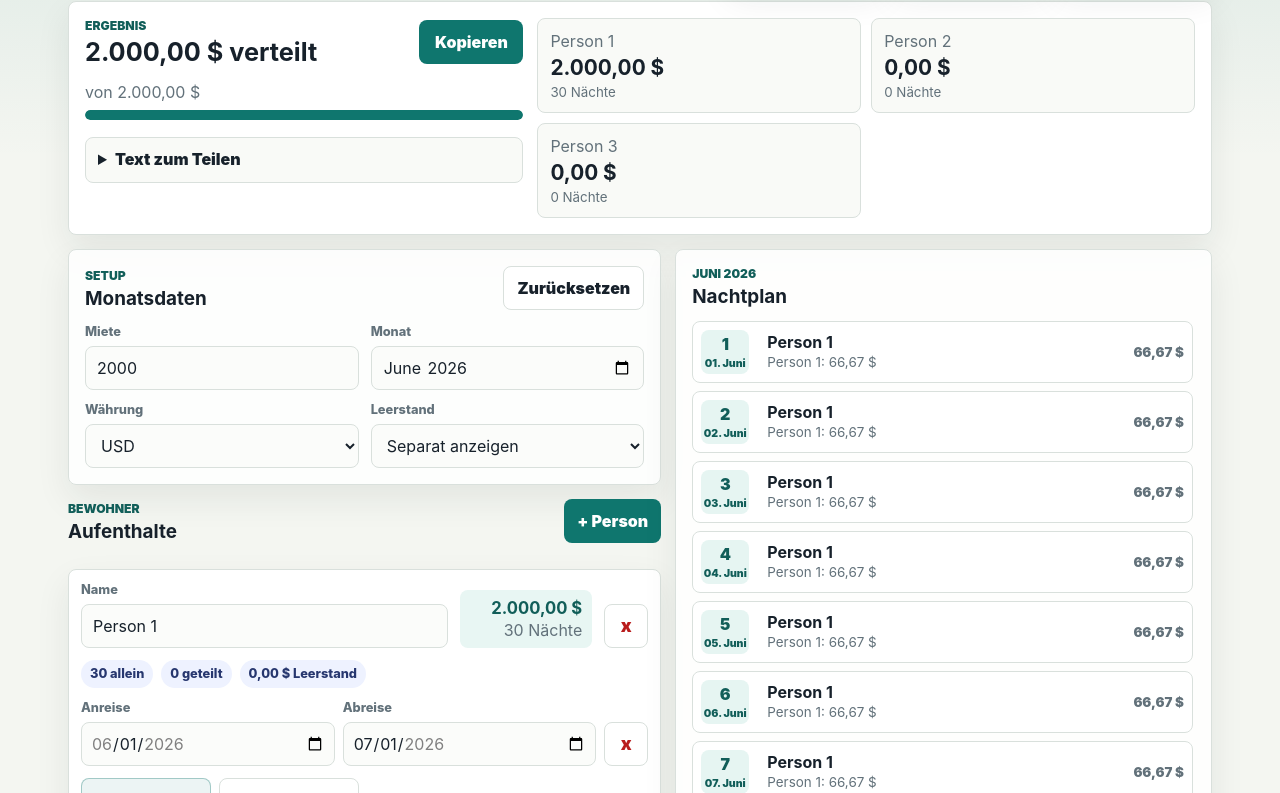
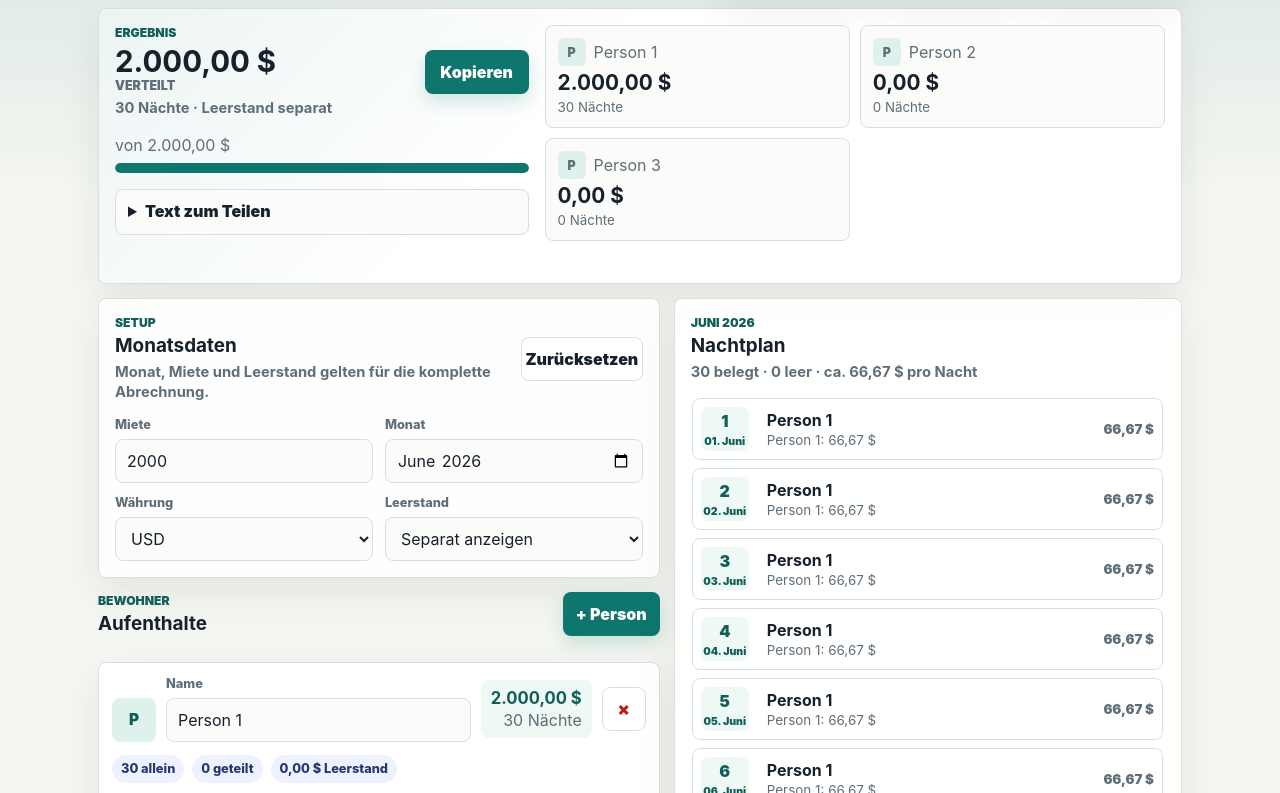
Before and after one commit to N0ahTM/HouseSplit, a website: page index.html in a window 1280 px wide. Shown: the part 121-914 px from the top of the page. Drawn offline with Linux system fonts and the light colour scheme.

Commit message:
Refine frontend with ui ux pro guidance

```diff
--- a/app.js
+++ b/app.js
@@ -185,6 +185,11 @@
     return count === 1 ? "Nacht" : "Nächte";
   }
 
+  function personInitial(name) {
+    const trimmed = typeof name === "string" ? name.trim() : "";
+    return trimmed ? trimmed.slice(0, 1).toUpperCase() : "?";
+  }
+
   function vacancyLabel(calculation) {
     return calculation.emptyNightPolicy === "split_all"
       ? "Leerstand verteilt"
@@ -256,6 +261,7 @@
         <div class="brand-block">
           <p class="eyebrow">HouseSplit</p>
           <h1>Miete nach Nächten teilen</h1>
+          <p class="hero-lede">Anreise zählt als Nacht. Abreise zählt nicht.</p>
         </div>
         <div class="hero-facts" aria-label="Monatsübersicht">
           <div>
@@ -282,6 +288,7 @@
           <div>
             <p class="eyebrow">Setup</p>
             <h2 id="settings-title">Monatsdaten</h2>
+            <p class="section-note">Monat, Miete und Leerstand gelten für die komplette Abrechnung.</p>
           </div>
           <button class="ghost-button" type="button" data-action="reset">Zurücksetzen</button>
         </div>
@@ -332,7 +339,7 @@
           <span>Abreise</span>
           <input data-field="stay-end" type="date" min="${bounds.start}" max="${bounds.checkout}" value="${escapeHtml(stay.end)}">
         </label>
-        <button class="icon-button danger" type="button" data-action="remove-stay" aria-label="Aufenthalt löschen" title="Aufenthalt löschen">x</button>
+        <button class="icon-button danger" type="button" data-action="remove-stay" aria-label="Aufenthalt löschen" title="Aufenthalt löschen">×</button>
       </div>
     `;
   }
@@ -358,15 +365,18 @@
               return `
                 <article class="person-card" data-person-id="${escapeHtml(person.id)}">
                   <div class="person-topline">
-                    <label class="field name-field">
-                      <span>Name</span>
-                      <input data-field="person-name" type="text" value="${escapeHtml(person.name)}">
-                    </label>
+                    <div class="person-identity">
+                      <span class="person-avatar" aria-hidden="true">${escapeHtml(personInitial(person.name))}</span>
+                      <label class="field name-field">
+                        <span>Name</span>
+                        <input data-field="person-name" type="text" value="${escapeHtml(person.name)}">
+                      </label>
+                    </div>
                     <div class="person-total">
                       <strong>${money(total.totalCents)}</strong>
                       <span>${total.nightsPresent} ${nightWord(total.nightsPresent)}</span>
                     </div>
-                    <button class="icon-button danger" type="button" data-action="remove-person" aria-label="Person löschen" title="Person löschen">x</button>
+                    <button class="icon-button danger" type="button" data-action="remove-person" aria-label="${escapeHtml(person.name)} löschen" title="Person löschen">×</button>
                   </div>
 
                   <div class="person-stats" aria-label="Aufteilung">
@@ -406,14 +416,18 @@
         <div class="summary-head">
           <div>
             <p class="eyebrow">Ergebnis</p>
-            <h2 id="result-title">${money(calculation.allocatedCents)} verteilt</h2>
+            <h2 id="result-title">
+              ${money(calculation.allocatedCents)}
+              <span>verteilt</span>
+            </h2>
+            <p class="summary-rule">${calculation.monthNights} ${nightWord(calculation.monthNights)} · ${vacancyLabel(calculation)}</p>
           </div>
           <button class="primary-button copy-button" type="button" data-action="copy">Kopieren</button>
         </div>
 
         <div class="meter-block" aria-label="Verteilte Miete">
           <span>von ${money(calculation.rentCents)}</span>
-          <div class="meter-track">
+          <div class="meter-track" role="progressbar" aria-valuemin="0" aria-valuemax="100" aria-valuenow="${percent}">
             <span style="width: ${percent}%"></span>
           </div>
         </div>
@@ -423,7 +437,10 @@
             .map(
               (person) => `
                 <div class="total-tile">
-                  <span>${escapeHtml(person.name)}</span>
+                  <div class="total-tile-head">
+                    <span class="person-avatar small" aria-hidden="true">${escapeHtml(personInitial(person.name))}</span>
+                    <span>${escapeHtml(person.name)}</span>
+                  </div>
                   <strong>${money(person.totalCents)}</strong>
                   <small>${person.nightsPresent} ${nightWord(person.nightsPresent)}</small>
                 </div>
@@ -454,12 +471,17 @@
   }
 
   function renderNightBreakdown(calculation) {
+    const emptyNightCount = calculation.nightRows.filter((night) => night.isEmpty).length;
+    const occupiedNightCount = calculation.monthNights - emptyNightCount;
+    const averageNightRent = calculation.nightRows[0] ? calculation.nightRows[0].nightRentCents : 0;
+
     return `
       <section id="plan" class="night-panel app-section" aria-labelledby="nights-title">
         <div class="section-heading">
           <div>
             <p class="eyebrow">${escapeHtml(monthLabel())}</p>
             <h2 id="nights-title">Nachtplan</h2>
+            <p class="section-note">${occupiedNightCount} belegt · ${emptyNightCount} leer · ca. ${money(averageNightRent)} pro Nacht</p>
           </div>
         </div>
 
@@ -503,7 +525,7 @@
 
     root.innerHTML = `
       ${renderHero(calculation)}
-      <main>
+      <main id="main-content">
         ${renderSummary(calculation)}
         <div id="entry" class="workspace app-section">
           <div class="workspace-main">
--- a/index.html
+++ b/index.html
@@ -36,7 +36,7 @@
     <link rel="icon" href="icon.svg" type="image/svg+xml">
     <link rel="icon" href="docs/assets/icon-192.png" type="image/png" sizes="192x192">
     <link rel="apple-touch-icon" href="docs/assets/apple-touch-icon.png" sizes="180x180">
-    <link rel="stylesheet" href="styles.css?v=20260623-tabs2">
+    <link rel="stylesheet" href="styles.css?v=20260623-uxpro">
     <script type="application/ld+json">
       {
         "@context": "https://schema.org",
@@ -53,10 +53,11 @@
         }
       }
     </script>
-    <script src="calc.js?v=20260623-tabs2" defer></script>
-    <script src="app.js?v=20260623-tabs2" defer></script>
+    <script src="calc.js?v=20260623-uxpro" defer></script>
+    <script src="app.js?v=20260623-uxpro" defer></script>
   </head>
   <body>
+    <a class="skip-link" href="#main-content">Zum Inhalt springen</a>
     <div id="app" class="app-shell">
       <p class="loading">Lädt...</p>
     </div>
--- a/package.json
+++ b/package.json
@@ -1,6 +1,6 @@
 {
   "name": "house-split",
-  "version": "1.2.0",
+  "version": "1.3.0",
   "private": true,
   "description": "Mobile-first rent sharing calculator by nights stayed.",
   "scripts": {
--- a/styles.css
+++ b/styles.css
@@ -1,19 +1,38 @@
 :root {
   color-scheme: light;
-  --bg: #f4f6f1;
+  --color-mint-50: #eef8f4;
+  --color-mint-100: #dff1ec;
+  --color-mint-700: #0f766e;
+  --color-mint-800: #115e59;
+  --color-ink-900: #17212b;
+  --color-ink-600: #5f6e78;
+  --color-stone-50: #f4f6f1;
+  --color-stone-100: #ebefe8;
+  --color-stone-200: #d9e0dc;
+  --color-blue-50: #eef2ff;
+  --color-blue-700: #27376f;
+  --color-amber-50: #fff7ed;
+  --color-amber-700: #b45309;
+  --color-red-700: #b91c1c;
+  --bg: var(--color-stone-50);
   --surface: #ffffff;
-  --surface-soft: #f9faf7;
-  --ink: #17212b;
-  --muted: #62717a;
-  --line: #d9e0dc;
-  --teal: #0f766e;
-  --teal-dark: #115e59;
+  --surface-soft: #fbfcf9;
+  --ink: var(--color-ink-900);
+  --muted: var(--color-ink-600);
+  --line: var(--color-stone-200);
+  --teal: var(--color-mint-700);
+  --teal-dark: var(--color-mint-800);
   --blue: #2563eb;
-  --blue-soft: #eef2ff;
-  --amber: #b45309;
-  --amber-soft: #fff7ed;
-  --red: #b91c1c;
-  --shadow: 0 14px 34px rgba(23, 33, 43, 0.08);
+  --blue-soft: var(--color-blue-50);
+  --amber: var(--color-amber-700);
+  --amber-soft: var(--color-amber-50);
+  --red: var(--color-red-700);
+  --radius-sm: 6px;
+  --radius-md: 8px;
+  --control-height: 44px;
+  --shadow: 0 16px 38px rgba(23, 33, 43, 0.08);
+  --shadow-soft: 0 8px 22px rgba(23, 33, 43, 0.06);
+  --duration-fast: 150ms;
   font-family:
     Inter, ui-sans-serif, system-ui, -apple-system, BlinkMacSystemFont, "Segoe UI",
     sans-serif;
@@ -33,6 +52,14 @@ html {
   html {
     scroll-behavior: auto;
   }
+
+  *,
+  *::before,
+  *::after {
+    animation-duration: 0.01ms !important;
+    animation-iteration-count: 1 !important;
+    transition-duration: 0.01ms !important;
+  }
 }
 
 body {
@@ -40,9 +67,27 @@ body {
   margin: 0;
   color: var(--ink);
   background:
-    linear-gradient(180deg, rgba(15, 118, 110, 0.1), rgba(244, 246, 241, 0) 280px),
+    linear-gradient(180deg, rgba(15, 118, 110, 0.12), rgba(244, 246, 241, 0) 320px),
     var(--bg);
   letter-spacing: 0;
+}
+
+.skip-link {
+  position: fixed;
+  top: 10px;
+  left: 10px;
+  z-index: 60;
+  transform: translateY(-140%);
+  border-radius: var(--radius-md);
+  background: var(--ink);
+  color: #fff;
+  padding: 10px 12px;
+  font-weight: 900;
+  text-decoration: none;
+}
+
+.skip-link:focus-visible {
+  transform: translateY(0);
 }
 
 button,
@@ -53,24 +98,30 @@ textarea {
 }
 
 button {
-  min-height: 44px;
+  min-height: var(--control-height);
   border: 0;
-  border-radius: 8px;
+  border-radius: var(--radius-md);
   cursor: pointer;
+  transition:
+    background-color var(--duration-fast) ease,
+    border-color var(--duration-fast) ease,
+    box-shadow var(--duration-fast) ease,
+    color var(--duration-fast) ease,
+    transform var(--duration-fast) ease;
 }
 
 button:focus-visible,
 input:focus-visible,
 select:focus-visible,
 textarea:focus-visible {
-  outline: 3px solid rgba(37, 99, 235, 0.28);
+  outline: 3px solid rgba(37, 99, 235, 0.24);
   outline-offset: 2px;
 }
 
 .app-shell {
-  width: min(1180px, 100%);
+  width: min(1120px, 100%);
   margin: 0 auto;
-  padding: 18px 14px 34px;
+  padding: 18px 14px 36px;
 }
 
 .app-section {
@@ -83,8 +134,8 @@ textarea:focus-visible {
 
 .app-hero {
   display: grid;
-  gap: 16px;
-  padding: 10px 0 16px;
+  gap: 14px;
+  padding: 10px 0 14px;
 }
 
 .brand-block h1,
@@ -97,7 +148,17 @@ textarea:focus-visible {
 
 .brand-block h1 {
   max-width: 760px;
-  font-size: 2.05rem;
+  font-size: 2.12rem;
+}
+
+.hero-lede,
+.section-note,
+.summary-rule {
+  margin: 7px 0 0;
+  color: var(--muted);
+  font-size: 0.92rem;
+  font-weight: 750;
+  line-height: 1.35;
 }
 
 .eyebrow {
@@ -121,17 +182,17 @@ textarea:focus-visible {
 .person-card,
 .night-panel {
   border: 1px solid var(--line);
-  border-radius: 8px;
-  background: rgba(255, 255, 255, 0.86);
+  border-radius: var(--radius-md);
+  background: rgba(255, 255, 255, 0.92);
   box-shadow: var(--shadow);
 }
 
 .hero-facts div {
   display: grid;
   gap: 3px;
-  min-height: 74px;
+  min-height: 68px;
   align-content: center;
-  padding: 12px;
+  padding: 11px;
 }
 
 .hero-facts span,
@@ -148,15 +209,18 @@ textarea:focus-visible {
 
 .hero-facts strong {
   overflow-wrap: anywhere;
-  font-size: 1.05rem;
+  font-size: 1.02rem;
+  line-height: 1.08;
 }
 
 .summary-panel {
   display: grid;
-  gap: 14px;
+  gap: 16px;
   margin-bottom: 14px;
   padding: 16px;
-  background: var(--surface);
+  background:
+    linear-gradient(135deg, rgba(15, 118, 110, 0.08), rgba(255, 255, 255, 0) 42%),
+    var(--surface);
 }
 
 .summary-head,
@@ -169,7 +233,16 @@ textarea:focus-visible {
 }
 
 .summary-head h2 {
-  font-size: 1.58rem;
+  font-size: 1.84rem;
+}
+
+.summary-head h2 span {
+  display: block;
+  margin-top: 2px;
+  color: var(--muted);
+  font-size: 0.78rem;
+  font-weight: 900;
+  text-transform: uppercase;
 }
 
 .meter-block {
@@ -181,7 +254,7 @@ textarea:focus-visible {
   height: 10px;
   overflow: hidden;
   border-radius: 999px;
-  background: #e6ece8;
+  background: var(--color-stone-100);
 }
 
 .meter-track span {
@@ -203,8 +276,16 @@ textarea:focus-visible {
   min-height: 90px;
   padding: 12px;
   border: 1px solid var(--line);
-  border-radius: 8px;
+  border-radius: var(--radius-md);
   background: var(--surface-soft);
+  box-shadow: none;
+}
+
+.total-tile-head {
+  display: flex;
+  min-width: 0;
+  align-items: center;
+  gap: 8px;
 }
 
 .total-tile strong {
@@ -226,7 +307,7 @@ textarea:focus-visible {
 
 .share-details {
   border: 1px solid var(--line);
-  border-radius: 8px;
+  border-radius: var(--radius-md);
   background: var(--surface-soft);
 }
 
@@ -291,12 +372,28 @@ textarea:focus-visible {
 .field select,
 .field textarea {
   width: 100%;
-  min-height: 44px;
+  min-height: var(--control-height);
   border: 1px solid var(--line);
-  border-radius: 8px;
+  border-radius: var(--radius-md);
   background: #fbfcfa;
   color: var(--ink);
   padding: 10px 11px;
+  transition:
+    background-color var(--duration-fast) ease,
+    border-color var(--duration-fast) ease,
+    box-shadow var(--duration-fast) ease;
+}
+
+.field input:hover,
+.field select:hover,
+.field textarea:hover {
+  border-color: rgba(15, 118, 110, 0.38);
+}
+
+.field input:focus,
+.field select:focus,
+.field textarea:focus {
+  background: #fff;
 }
 
 .field textarea {
@@ -305,7 +402,7 @@ textarea:focus-visible {
 }
 
 .compact input {
-  min-height: 44px;
+  min-height: var(--control-height);
   padding: 8px 9px;
 }
 
@@ -325,16 +422,25 @@ textarea:focus-visible {
 .primary-button {
   background: var(--teal);
   color: #fff;
+  box-shadow: 0 8px 18px rgba(15, 118, 110, 0.18);
 }
 
 .primary-button:hover {
   background: var(--teal-dark);
+  transform: translateY(-1px);
 }
 
 .secondary-button {
   border: 1px solid rgba(15, 118, 110, 0.34);
   background: rgba(15, 118, 110, 0.08);
   color: var(--teal-dark);
+}
+
+.secondary-button:hover,
+.ghost-button:hover,
+.icon-button:hover {
+  border-color: rgba(15, 118, 110, 0.38);
+  background: var(--color-mint-50);
 }
 
 .ghost-button {
@@ -377,13 +483,44 @@ textarea:focus-visible {
 
 .person-card {
   display: grid;
-  gap: 12px;
-  padding: 12px;
+  gap: 13px;
+  padding: 13px;
   background: var(--surface);
 }
 
 .person-topline {
+  display: grid;
+  grid-template-columns: minmax(0, 1fr) auto auto;
+  align-items: center;
+  gap: 10px;
+}
+
+.person-identity {
+  display: grid;
+  grid-template-columns: var(--control-height) minmax(0, 1fr);
   align-items: end;
+  gap: 10px;
+  min-width: 0;
+}
+
+.person-avatar {
+  display: inline-grid;
+  width: var(--control-height);
+  height: var(--control-height);
+  place-items: center;
+  border-radius: var(--radius-md);
+  background: var(--color-mint-100);
+  color: var(--teal-dark);
+  font-size: 0.96rem;
+  font-weight: 950;
+}
+
+.person-avatar.small {
+  width: 28px;
+  height: 28px;
+  flex: 0 0 28px;
+  border-radius: var(--radius-sm);
+  font-size: 0.78rem;
 }
 
 .name-field {
@@ -398,8 +535,8 @@ textarea:focus-visible {
   align-content: center;
   gap: 2px;
   padding: 8px 10px;
-  border-radius: 8px;
-  background: #e8f6f3;
+  border-radius: var(--radius-md);
+  background: var(--color-mint-50);
   color: var(--teal-dark);
   text-align: right;
 }
@@ -420,7 +557,7 @@ textarea:focus-visible {
   padding: 6px 9px;
   border-radius: 999px;
   background: var(--blue-soft);
-  color: #27376f;
+  color: var(--color-blue-700);
   font-size: 0.8rem;
   font-weight: 800;
 }
@@ -453,7 +590,7 @@ textarea:focus-visible {
   gap: 8px;
   max-height: 720px;
   overflow: auto;
-  padding-right: 2px;
+  padding: 1px 2px 1px 1px;
 }
 
 .night-row {
@@ -464,7 +601,7 @@ textarea:focus-visible {
   min-height: 62px;
   padding: 8px;
   border: 1px solid var(--line);
-  border-radius: 8px;
+  border-radius: var(--radius-md);
   background: #fff;
 }
 
@@ -473,8 +610,8 @@ textarea:focus-visible {
   place-items: center;
   width: 48px;
   min-height: 44px;
-  border-radius: 8px;
-  background: #e6f5f2;
+  border-radius: var(--radius-md);
+  background: var(--color-mint-50);
   color: var(--teal-dark);
   font-weight: 900;
 }
@@ -580,11 +717,20 @@ textarea:focus-visible {
   }
 
   .hero-facts {
-    grid-template-columns: 1fr;
+    grid-template-columns: repeat(3, minmax(0, 1fr));
   }
 
   .hero-facts div {
-    min-height: 58px;
+    min-height: 62px;
+    padding: 9px;
+  }
+
+  .hero-facts span {
+    font-size: 0.74rem;
+  }
+
+  .hero-facts strong {
+    font-size: 0.94rem;
   }
 
   .summary-head {
@@ -597,8 +743,13 @@ textarea:focus-visible {
   }
 
   .person-topline {
-    display: grid;
     grid-template-columns: minmax(0, 1fr) auto;
+    align-items: start;
+  }
+
+  .person-identity {
+    grid-column: 1;
+    grid-row: 1;
   }
 
   .person-total {
@@ -606,6 +757,11 @@ textarea:focus-visible {
     grid-row: 2;
     flex-basis: auto;
     text-align: left;
+  }
+
+  .person-topline > .icon-button {
+    grid-column: 2;
+    grid-row: 1;
   }
 
   .stay-row {
@@ -657,9 +813,10 @@ textarea:focus-visible {
     padding: 6px;
     padding-bottom: calc(6px + env(safe-area-inset-bottom));
     border: 1px solid rgba(217, 224, 220, 0.9);
-    border-radius: 8px;
+    border-radius: var(--radius-md);
     background: rgba(255, 255, 255, 0.92);
     box-shadow: 0 18px 42px rgba(23, 33, 43, 0.18);
+    -webkit-backdrop-filter: blur(18px);
     backdrop-filter: blur(18px);
   }
 
@@ -669,7 +826,7 @@ textarea:focus-visible {
     min-height: 54px;
     place-items: center;
     gap: 4px;
-    border-radius: 6px;
+    border-radius: var(--radius-sm);
     color: var(--muted);
     font-size: 0.74rem;
     font-weight: 900;
@@ -677,7 +834,7 @@ textarea:focus-visible {
   }
 
   .bottom-tabs a.is-active {
-    background: #e6f5f2;
+    background: var(--color-mint-50);
     color: var(--teal-dark);
   }
 
```
Also changed, not shown: docs/USAGE.md (+1 -1 lines), service-worker.js (+4 -4 lines), CHANGELOG.md, README.md, docs/assets/mobile-preview.png, docs/assets/repository-open-graph.jpg.
